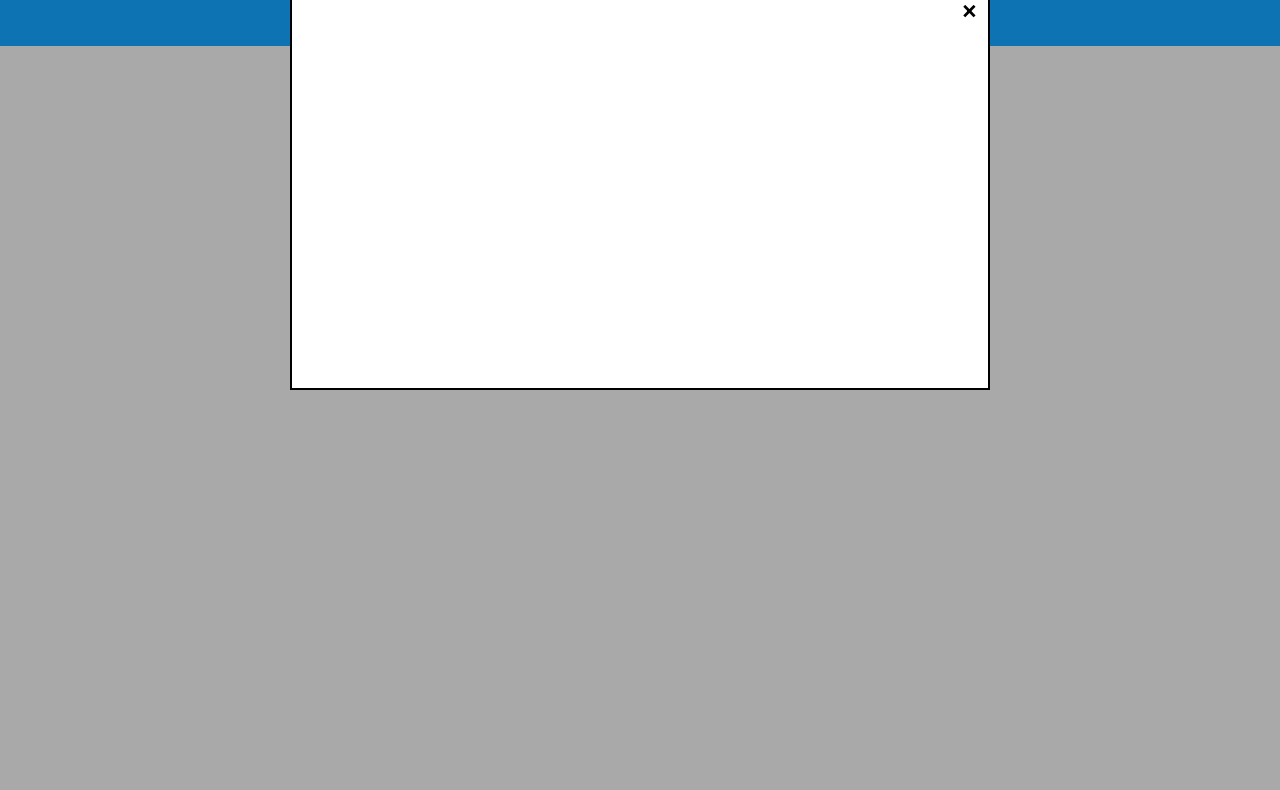
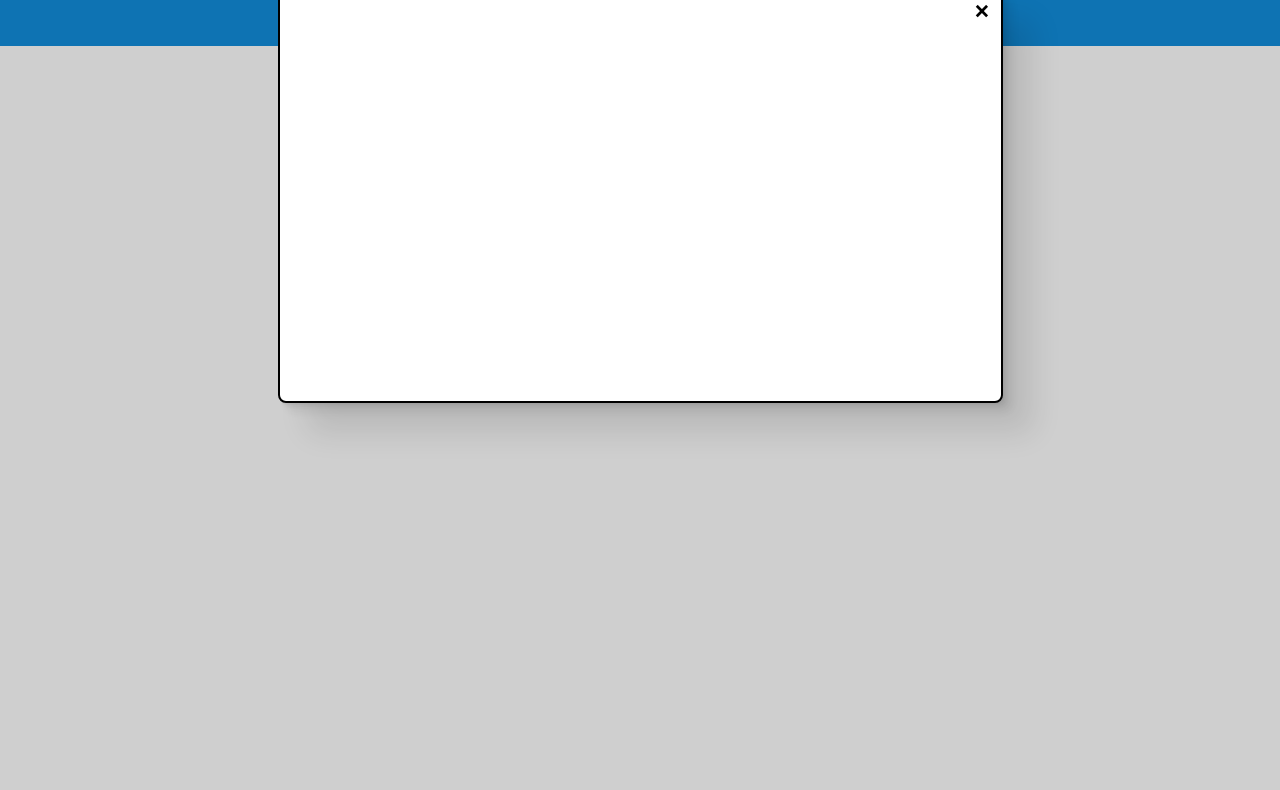
Before and after one commit to ifdan/popup-generator, a website: page index.html in a window 1280 px wide. Shown: the part 754-1544 px from the top of the page. Drawn offline with nearby package versions, Linux system fonts and the light colour scheme.

Commit message:
add forced demo sub-header and focus to modal configuration. Refactor forced demo script

```diff
--- a/index.html
+++ b/index.html
@@ -40,17 +40,15 @@
     <article>
       <section>
         <div id="container-modal-configuration" class="container-fluid container-modal-configuration">
-          <div class="row">
+          <div id="forced-demo" class="row">
             <div class="col-12" style="display: flex; justify-content: center;">
               <div id="modal-configuration" class="modal-configuration">
                 <h2 id="modal-configuration-header">Ready to Begin?</h2>
+                <h5 id="sub-modal-configuration-header">(Click the Pop Up to get started)</h5>
                 <span>&times;</span></div>
             </div>
           </div>
         </div>
-      </section>
-      <section>
-        <div id="testing-container" class="container-fluid testing-container" style="height: 2000px; background: red;"></div>
       </section>
     </article>
   </main>
--- a/scripts.js
+++ b/scripts.js
@@ -1,5 +1,4 @@
-// next time you get on:
-// when the whole configuration container is in view, stop translating modal. but you need to resume translation if they resume that scroll up again.
+// next time, start building the interactive builder
 
 class PageVisit {
   #lastScrollTop = 0;
@@ -35,7 +34,8 @@ class PageVisit {
   #controlModalPlacement() {
     const distance = window.scrollY;
     const modalContainer = document.querySelector('#container-modal-configuration');
-    const modalHeading = document.querySelector('#modal-configuration-header')
+    const modalHeading = document.querySelector('#modal-configuration-header');
+    const subModalHeading = document.querySelector('#sub-modal-configuration-header');
     const modal = document.querySelector('#modal-configuration');
     const bounding = modalContainer.getBoundingClientRect();
     const scrollTopDistance = window.pageYOffset || document.documentElement.scrollTop;
@@ -44,26 +44,26 @@ class PageVisit {
     } else {
       modal.style.transform = modal.style.transform;
     }
-    if (bounding.top <= 400 &&
+    if (bounding.top <= 450 &&
       bounding.top >= 0 &&
       bounding.left >= 0 &&
       bounding.right <= (window.innerWidth || document.documentElement.clientWidth)) {
       if (scrollTopDistance > this.#lastScrollTop) {
-        modalHeading.style.display = 'block';
+        modalContainer.scrollIntoView({behavior: "smooth", block: "end", inline: "nearest"});
+        this.#changeDisplay([modalHeading, subModalHeading], 'block');
         new Promise(resolve => {
           setTimeout(resolve, 300);
         }).then(() => {
-          modalHeading.style.opacity = '1';
-          modalContainer.style.background = 'rgb(169, 169, 169)';
+          this.#changeOpacity([modalHeading, subModalHeading], '1');
+          this.#startBuildDemo(modal, modalContainer);
         });
-        modalContainer.scrollIntoView({behavior: "smooth", block: "end", inline: "nearest"});
       } else {
-        modalHeading.style.opacity = '0';
-        modalContainer.style.background = 'none';
+        this.#changeOpacity([modalHeading, subModalHeading], '0');
+        this.#cancelBuildDemo(modal, modalContainer);
         new Promise(resolve => {
           setTimeout(resolve, 300);
         }).then(() => {
-          modalHeading.style.display = 'none';
+          this.#changeDisplay([modalHeading, subModalHeading], 'none');
         });
       }
       this.#lastScrollTop = scrollTopDistance <= 0 ? 0 : scrollTopDistance;
@@ -75,6 +75,44 @@ class PageVisit {
       element.style.height = `${height}px`;
     });
   }
+
+  #changeOpacity(elements, opacity) {
+    if (opacity === '1') {
+      elements.forEach((element) => {
+        element.style.opacity = '1';
+      });
+    } else {
+      elements.forEach((element) => {
+        element.style.opacity = '0';
+      });
+    }
+  }
+
+  #changeDisplay(elements, display) {
+    if (display === 'block') {
+      elements.forEach((element) => {
+        element.style.display = 'block';
+      });
+    } else {
+      elements.forEach((element) => {
+        element.style.display = 'none';
+      });
+    }
+  }
+
+  #startBuildDemo(modal, modalContainer) {
+    modalContainer.style.background = 'rgb(207, 207, 207)';
+    modal.classList.add('special-hover');
+    modal.style.width = '725px';
+    modal.style.height = '412.5px';
+  }
+
+  #cancelBuildDemo(modal, modalContainer) {
+    modalContainer.style.background = 'none';
+    modal.classList.remove('special-hover');
+    modal.style.width = '700px';
+    modal.style.height = '400px';
+  }
 }
 
 window.onload = () => new PageVisit().init();
--- a/styles.css
+++ b/styles.css
@@ -21,8 +21,8 @@ header .container-headline h1 {
   letter-spacing: 0.07rem;
 }
 
-header .container-headline h1 > span {
-  color: rgb(255,179,71);
+header .container-headline h1>span {
+  color: rgb(255, 179, 71);
 }
 
 header .container-headline h2 {
@@ -35,7 +35,7 @@ header .container-headline .create-header {
   line-height: 2rem;
 }
 
-header .container-headline .create-header > br {
+header .container-headline .create-header>br {
   display: none;
 }
 
@@ -49,7 +49,7 @@ header .container-headline .bi-arrow-down-circle-fill:hover {
 }
 
 header .container-headline .bi-arrow-down-circle-fill {
-  color: rgb(255,179,71);
+  color: rgb(255, 179, 71);
   transition: color 250ms;
 }
 
@@ -66,26 +66,45 @@ section .modal-configuration {
   display: flex;
   justify-content: center;
   border: 2px solid #000;
+  border-radius: 0.5rem;
+  box-shadow: 1.4px 1.4px 1.4px rgba(0, 0, 0, 0.035), 3.8px 3.8px 3.8px rgba(0, 0, 0, 0.05), 9px 9px 9px rgba(0, 0, 0, 0.065), 30px 30px 30px rgba(0, 0, 0, 0.1);
   width: 700px;
   height: 400px;
-  background-color: white;
+  background-color: rgb(255, 255, 255);
   position: relative;
   bottom: 3.5rem;
+  transition: height 300ms, width 300ms, box-shadow 200ms, border-color 200ms;
   z-index: 2;
 }
 
-section .modal-configuration > h2 {
+section .modal-configuration.special-hover:hover {
+  border-color: #86b7fe;
+  box-shadow: 0 0 0 .25rem rgba(13,110,253,.25);
+  cursor: pointer;
+}
+
+section .modal-configuration>h2 {
   color: rgb(0, 0, 0);
   display: none;
   font-family: 'Permanent Marker', cursive;
   font-size: 3rem;
   position: absolute;
-  bottom: 25rem;
+  bottom: 28rem;
   transition: opacity 300ms;
   opacity: 0;
 }
 
-section .modal-configuration > span {
+section .modal-configuration>h5 {
+  color: rgb(0, 0, 0);
+  display: none;
+  font-family: 'Permanent Marker', cursive;
+  position: absolute;
+  bottom: 26rem;
+  transition: opacity 300ms;
+  opacity: 0;
+}
+
+section .modal-configuration>span {
   color: rgb(0, 0, 0);
   font-size: 1.7rem;
   font-weight: 500;
@@ -106,7 +125,7 @@ section .modal-configuration > span {
     font-size: 1.7rem;
   }
 
-  header .container-headline .create-header > br {
+  header .container-headline .create-header>br {
     display: block;
   }
 }
```
